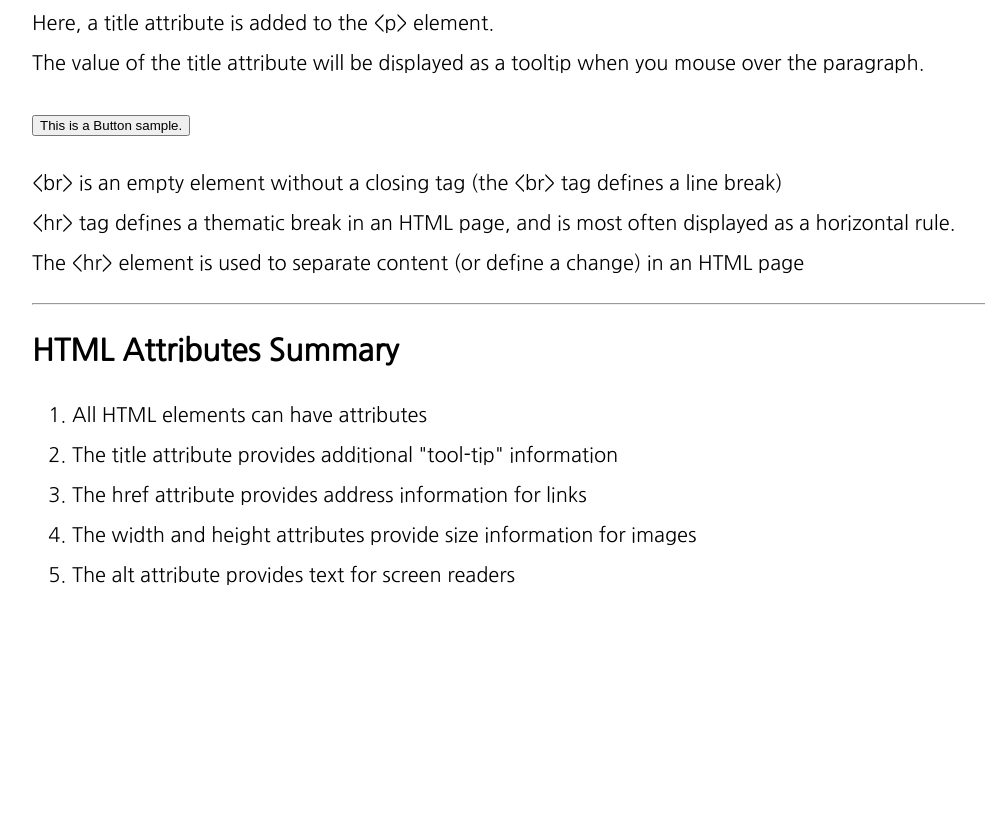
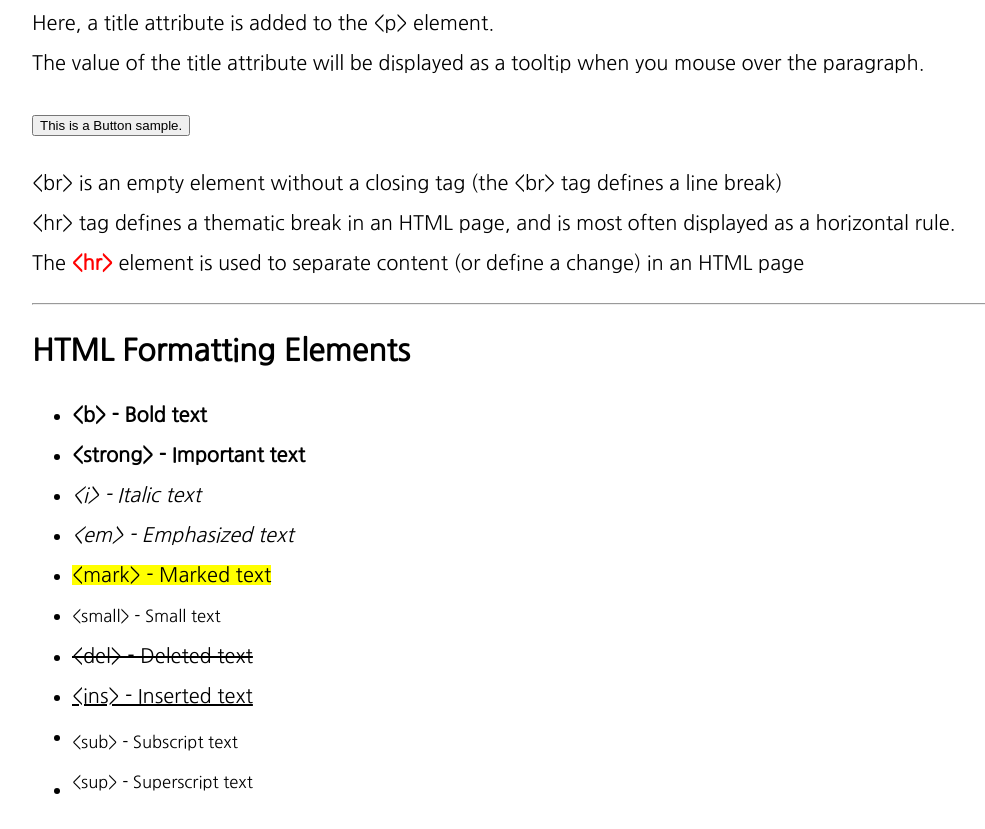
Before and after one commit to dapro379/dapro379.github.io, a plain HTML site: page index.html in a window 1280 px wide. Shown: the part 1123-1952 px from the top of the page, without its empty margins (8-993 px from the left). Before the commit the page ends 1738 px from the top, so only its background shows below. Drawn offline with Linux system fonts and the light colour scheme.

Commit message:
Update HTML Formatting index.html

```diff
--- a/index.html
+++ b/index.html
@@ -21,6 +21,7 @@
 
 <body>
   <h1 style="text-align:center;">dapro379.github.io</h1>
+
   <h2>What is HTML?</h2>
   <p>HTML is the standard markup language for creating Web pages.</p>
   <ul>
@@ -60,22 +61,28 @@
     when you mouse over the paragraph.</p>
 
   <button>This is a Button sample.</button>
+
   <p>&lt;br&gt; is an empty element without a closing tag
     (the &lt;br&gt; tag defines a line break)<br>
     &lt;hr&gt; tag defines a thematic break in an HTML page,
     and is most often displayed as a horizontal rule.<br>
-    The &lt;hr&gt; element is used to separate content
-    (or define a change) in an HTML page</p>
+    The <span style="color: red;"><b>&lt;hr&gt;</b></span> element is
+    used to separate content (or define a change) in an HTML page</p>
   <hr>
 
-  <h2>HTML Attributes Summary</h2>
-  <ol>
-    <li>All HTML elements can have attributes</li>
-    <li>The title attribute provides additional "tool-tip" information</li>
-    <li>The href attribute provides address information for links</li>
-    <li>The width and height attributes provide size information for images</li>
-    <li>The alt attribute provides text for screen readers</li>
-  </ol>
+  <h2>HTML Formatting Elements</h2>
+  <ul>
+    <li><b>&lt;b&gt; - Bold text</b>
+    <li><strong>&lt;strong&gt; - Important text</strong>
+    <li><i>&lt;i&gt; - Italic text</i>
+    <li><em>&lt;em&gt; - Emphasized text</em>
+    <li><mark>&lt;mark&gt; - Marked text</mark>
+    <li><small>&lt;small&gt; - Small text</small>
+    <li><del>&lt;del&gt; - Deleted text</del>
+    <li><ins>&lt;ins&gt; - Inserted text</ins>
+    <li><sub>&lt;sub&gt; - Subscript text</sub>
+    <li><sup>&lt;sup&gt; - Superscript text</sup>
+  </ul>
 
 </body>
 
```
